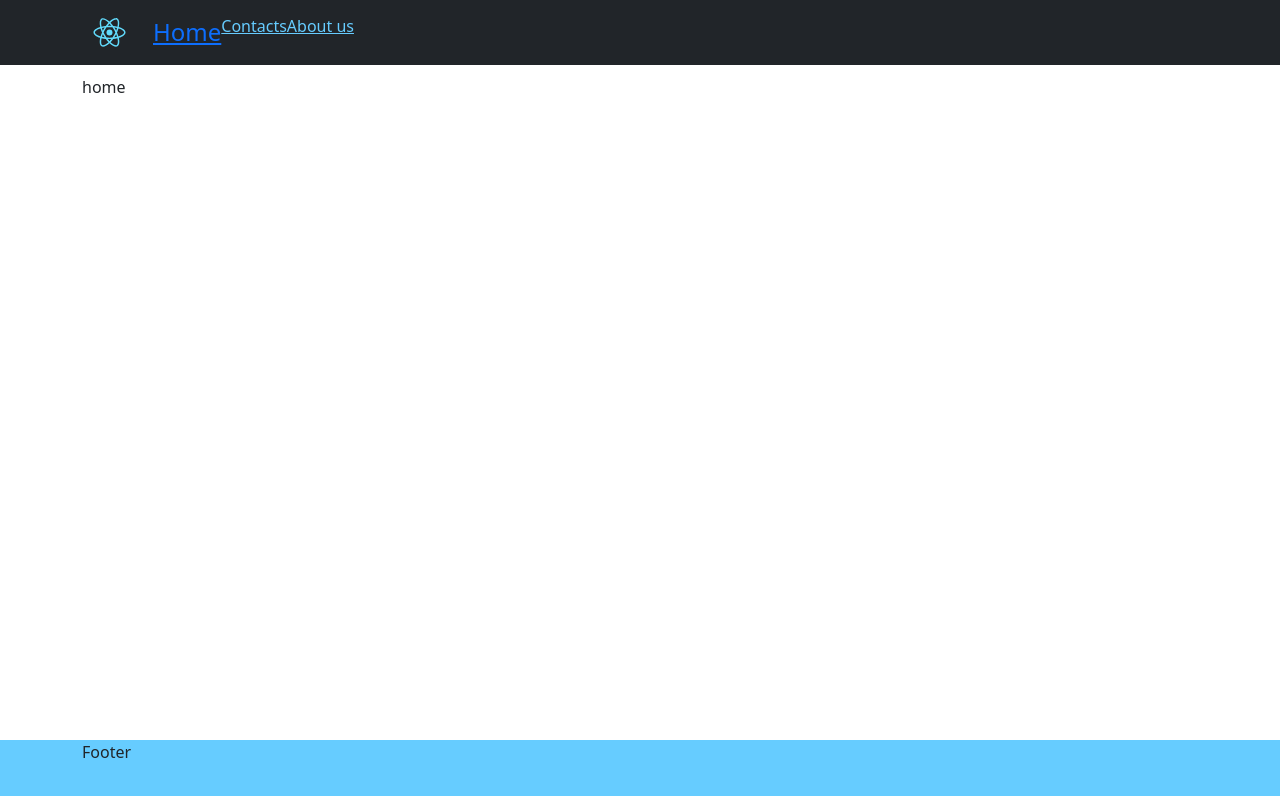
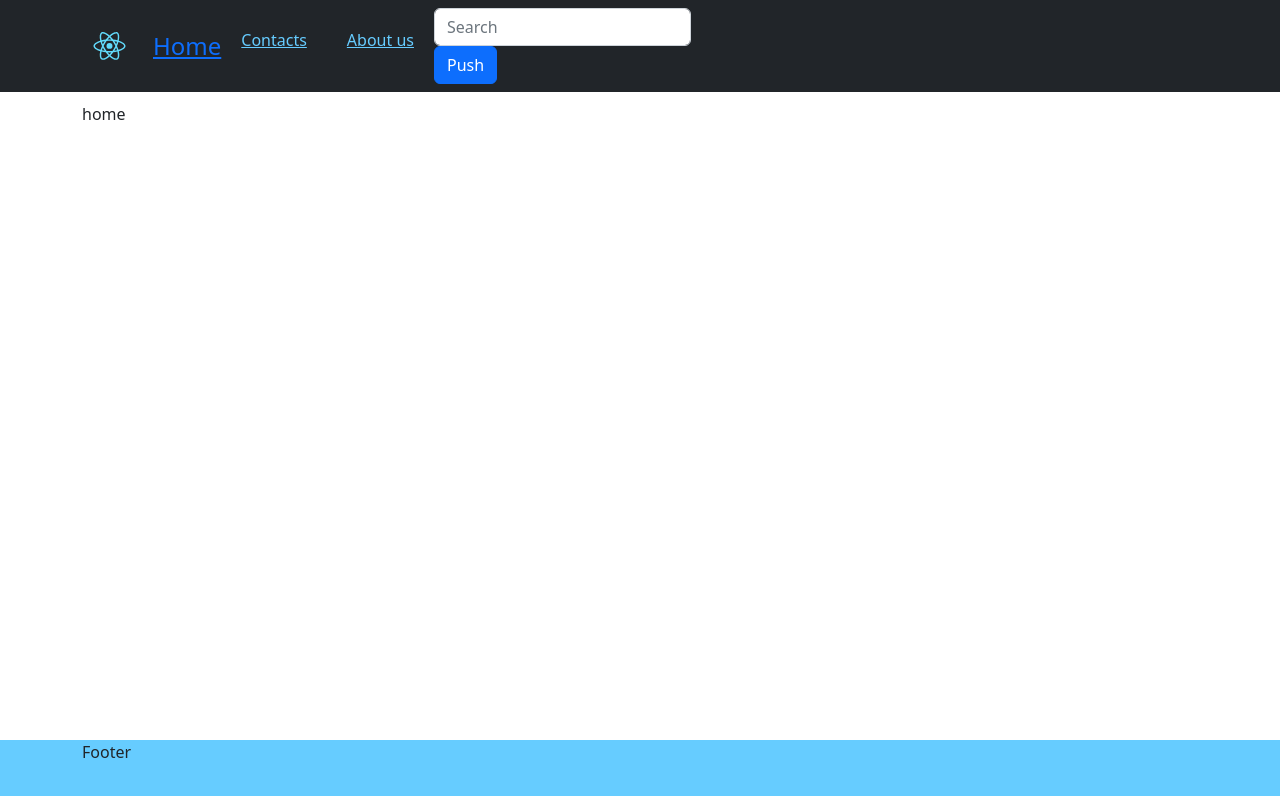
Before and after one commit to VikTornado/startprojects, a React (Create React App) app: page /home in a window 1280 px wide. Shown: the top 796 px of the page. Built offline with nearby package versions, Linux system fonts and the light colour scheme.

Commit message:
Header_NavLink_Routes_2

```diff
--- a/src/Components/Header/Header.jsx
+++ b/src/Components/Header/Header.jsx
@@ -1,6 +1,6 @@
 import React, {Component} from 'react';
 import header from "./Header.module.css"
-import {Container, Image, Nav, Navbar} from "react-bootstrap";
+import {Button, Container, Form, FormControl, Image, Nav, Navbar} from "react-bootstrap";
 import Logo from "../Img/logo.svg"
 import NavbarCollapse from "react-bootstrap/NavbarCollapse";
 import {NavLink} from "react-router-dom";
@@ -9,18 +9,35 @@ class Header extends Component {
     render() {
         return (
             <Navbar className={header.header} collapseOnSelect="md" bg={"dark"} variant={"dark"}>
-                <Container>
-                    <Navbar.Brand className={""} >
+                <Container >
+                    <div className={header.container}>
+                        <Navbar.Brand className={""}>
                             <Image className={header.logo} src={Logo} alt={"logo"}/>
                         </Navbar.Brand>
                         <Navbar.Toggle aria-controls={"responsive-navbar-nav"}/>
                         <NavbarCollapse id={"responsive-navbar-nav"}>
                             <Nav className={"mr-auto"}>
-                            <NavLink to={"/home"} className = { navData => navData.isActive ? header.active : header.item }>Home</NavLink>
-                            <NavLink to={"/contacts"} className = { navData => navData.isActive ? header.active : header.item }>Contacts</NavLink>
-                            <NavLink to={"/about"} className = { navData => navData.isActive ? header.active : header.item }>About us</NavLink>
+                                <NavLink to={"/home"}
+                                         className={navData => navData.isActive ? header.active : header.item}>Home</NavLink>
+                                <NavLink to={"/contacts"}
+                                         className={navData => navData.isActive ? header.active : header.item}>Contacts</NavLink>
+                                <NavLink to={"/about"}
+                                         className={navData => navData.isActive ? header.active : header.item}>About
+                                    us</NavLink>
                             </Nav>
+                            <div>
+                                <Form>
+                                    <FormControl
+                                        placeholder={"Search"}
+                                        type={"text"}
+                                    />
+                                </Form>
+                                <div>
+                                    <Button>Push</Button>
+                                </div>
+                            </div>
                         </NavbarCollapse>
+                    </div>
                 </Container>
             </Navbar>
         );
--- a/src/Components/Header/Header.module.css
+++ b/src/Components/Header/Header.module.css
@@ -1,14 +1,21 @@
 .header {
     padding:10px;
     background-color: darkgrey;
+}
+.Container{
+}
+.container{
+    display: flex;
+    align-items: center;
+    justify-content: space-around;
 }
 .logo{
     width: 55px;
 }
 .link{
     display: block;
-    margin-left: 20px;
-    padding-right: 20px;
+    margin-left: 50px;
+    padding-right: 50px;
     text-transform: uppercase;
     text-decoration: none;
 }
@@ -17,4 +24,6 @@
 }
 .item{
     color: #66ccff;
+    margin-left: 20px;
+    padding-right: 20px;
 }
```
Lines whose indentation alone changed are shown as unchanged.
